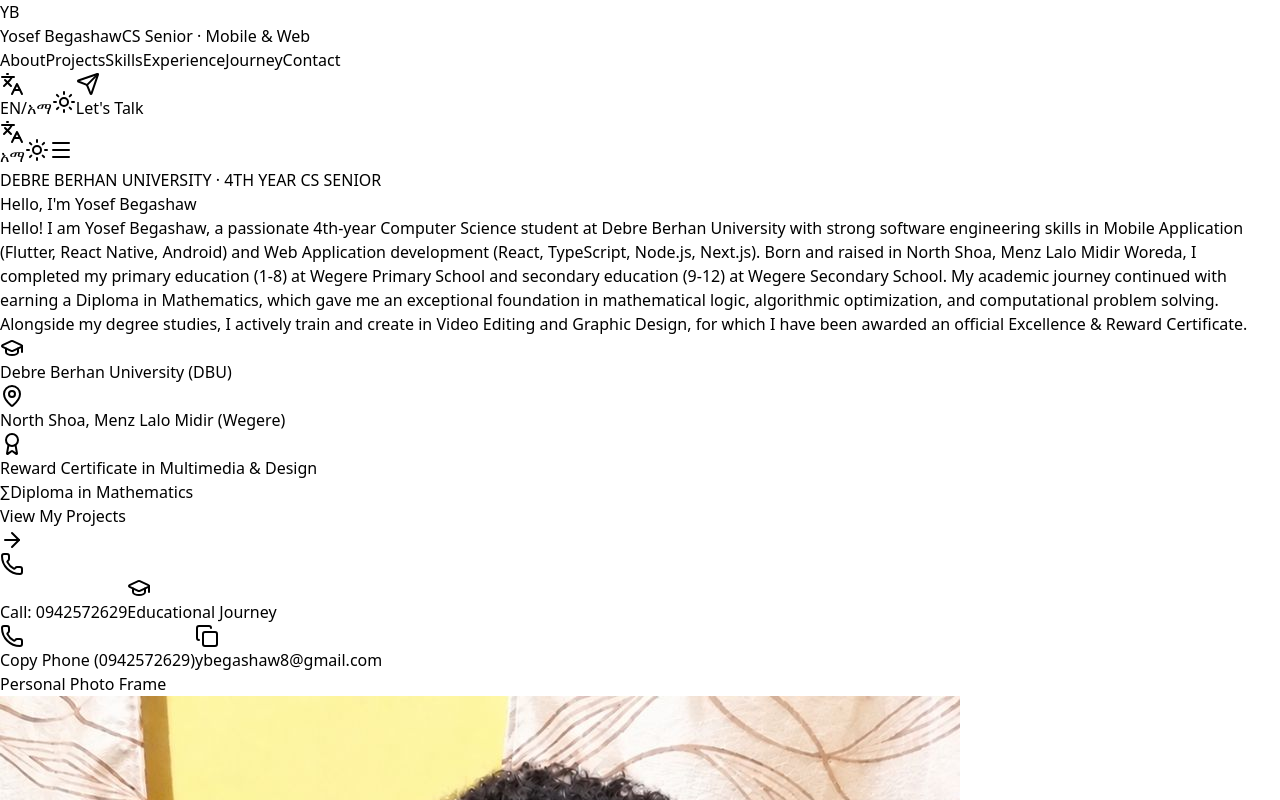
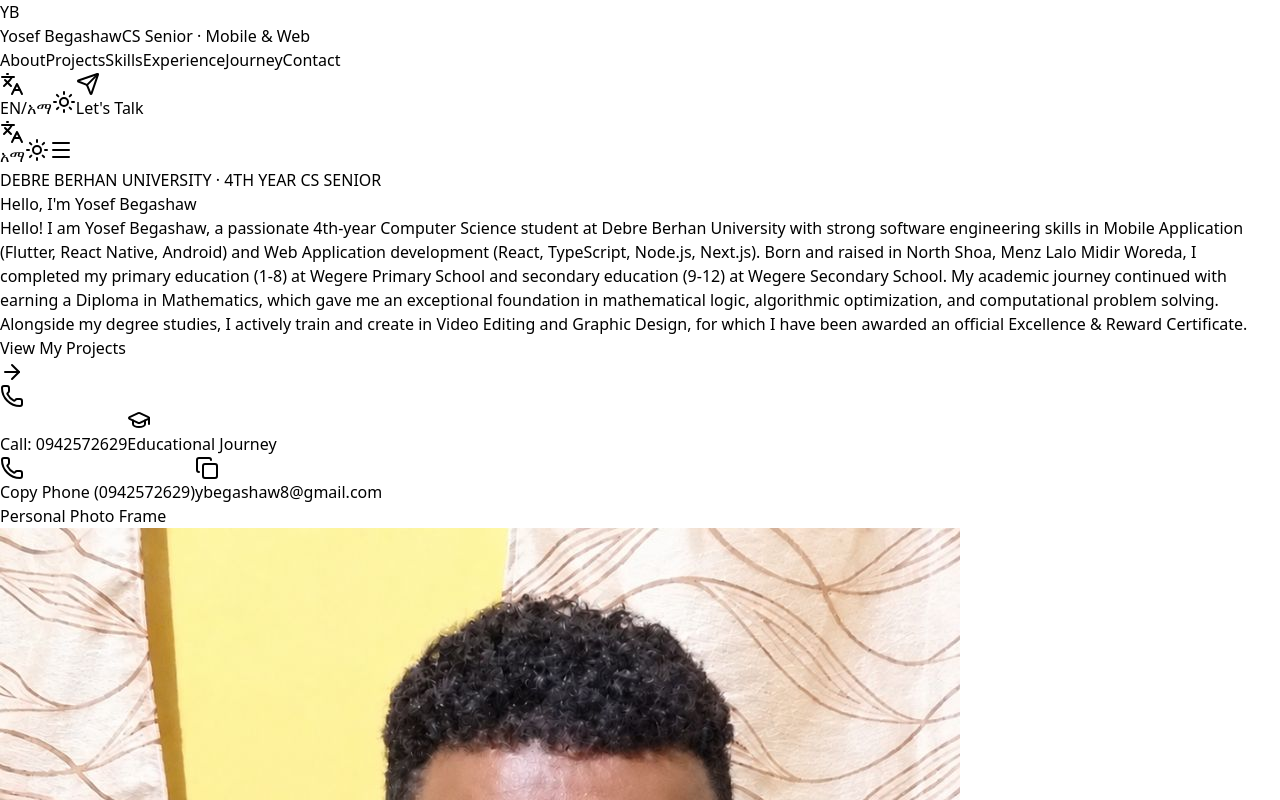
Before and after one commit to yonana-sahile/yosef_portfolio, a React (Vite) app: page / in a window 1280 px wide. Shown: the top 800 px of the page. Built offline with nearby package versions, Linux system fonts and the light colour scheme.

Commit message:
refactor(hero): remove sub-location metadata badges below hero image

```diff
--- a/src/components/Hero.tsx
+++ b/src/components/Hero.tsx
@@ -6,7 +6,6 @@ import {
   Copy,
   Phone,
   GraduationCap,
-  Award,
   Terminal,
   Sparkles,
   Code,
@@ -221,34 +220,11 @@ export const Hero: React.FC<HeroProps> = ({ isDark }) => {
             </h1>
 
             {/* Bio */}
-            <p className={`text-base sm:text-lg leading-relaxed mb-6 max-w-2xl ${
+            <p className={`text-base sm:text-lg leading-relaxed mb-7 max-w-2xl ${
               isDark ? 'text-slate-300/90' : 'text-slate-700'
             }`}>
               {t.hero.bio}
             </p>
-
-            {/* Location & Academic Origin Pill */}
-            <div className="flex flex-wrap items-center gap-y-2 gap-x-3 text-xs sm:text-sm mb-7 font-mono">
-              <div className="flex items-center gap-1.5 px-3 py-1 rounded-lg bg-cyan-500/10 border border-cyan-500/20 text-cyan-300">
-                <GraduationCap className="w-3.5 h-3.5 text-cyan-400 shrink-0" />
-                <span>{t.hero.universityTag}</span>
-              </div>
-
-              <div className="flex items-center gap-1.5 px-3 py-1 rounded-lg bg-cyan-500/10 border border-cyan-500/20 text-cyan-300">
-                <MapPin className="w-3.5 h-3.5 text-cyan-400 shrink-0" />
-                <span>{t.hero.originTag}</span>
-              </div>
-
-              <div className="flex items-center gap-1.5 px-3 py-1 rounded-lg bg-emerald-500/10 border border-emerald-500/25 text-emerald-400">
-                <Award className="w-3.5 h-3.5 text-emerald-400 shrink-0" />
-                <span>{t.hero.rewardTag}</span>
-              </div>
-
-              <div className="flex items-center gap-1.5 px-3 py-1 rounded-lg bg-amber-500/10 border border-amber-500/25 text-amber-300">
-                <span>∑</span>
-                <span>{t.hero.mathTag}</span>
-              </div>
-            </div>
 
             {/* Action Buttons */}
             <div className="flex flex-wrap items-center gap-3 mb-6 w-full sm:w-auto">
```
